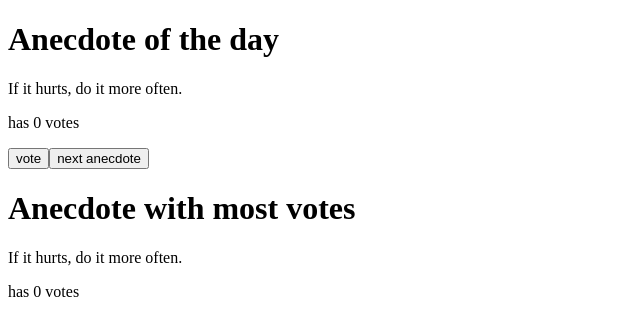
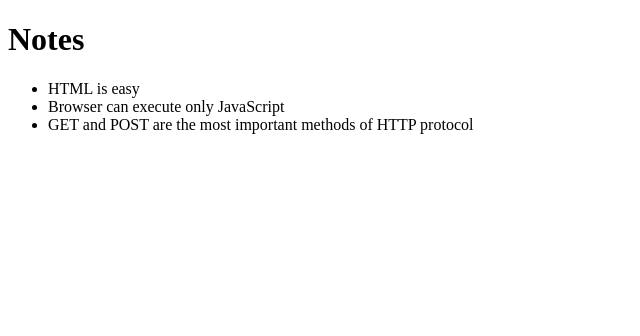
Before and after one commit to shakirhussain10/FullStackJourney, a React (Vite) app in the folder part1/courseinfo/: page / in a window 1280 px wide. Shown: the top 336 px of the page, without its empty margins (0-640 px from the left). Built offline with nearby package versions, Linux system fonts and the light colour scheme.

Commit message:
rendering collection

```diff
--- a/part1/courseinfo/src/App.jsx
+++ b/part1/courseinfo/src/App.jsx
@@ -1,52 +1,21 @@
 
 import { useState } from "react";
 
-const App = () => {
+const App = (props) => {
+  const { notes } = props
+
+   return (
+    <div>
+      <h1>Notes</h1>
+      <ul>
+        {notes.map(note =>
+        <li key={note.id}>
+          {note.content}
+        </li>)}
+      </ul>
+</div>
+  )
+}
 
 
-  const anecdotes = [
-    "If it hurts, do it more often.",
-    "Adding manpower to a late software project makes it later!",
-    "The first 90 percent of the code accounts for the first 90 percent of the development time...The remaining 10 percent of the code accounts for the other 90 percent of the development time.",
-    "Any fool can write code that a computer can understand. Good programmers write code that humans can understand.",
-    "Premature optimization is the root of all evil.",
-    "Debugging is twice as hard as writing the code in the first place. Therefore, if you write the code as cleverly as possible, you are, by definition, not smart enough to debug it.",
-    "Programming without an extremely heavy use of console.log is same as if a doctor would refuse to use x-rays or blood tests when diagnosing patients.",
-    "The only way to go fast, is to go well.",
-  ];
-
-  const [selected, setSelected] = useState(0);
-
-  const [votes, setVotes] = useState(new Array(anecdotes.length).fill(0));
-
-  const handleNextAnecdote = () => {
-    const randomIndex = Math.floor(Math.random() * anecdotes.length);
-    setSelected(randomIndex);
-  };
-
-
-  const voteBtn = () => {
-    const copy = [...votes];
-    copy[selected] += 1;
-    setVotes(copy);
-  }
-
-  const maxVotes = Math.max(...votes);
-
-  const mostVotedIndex = votes.indexOf(maxVotes);
-
-  return (
-    <div>
-      <h1>Anecdote of the day</h1>
-      <p> {anecdotes[selected]} </p>
-      <p>has {votes[selected]} votes</p>
-      <button onClick={voteBtn}>vote</button>
-      <button onClick={handleNextAnecdote}>next anecdote</button>
-
-      <h1>Anecdote with most votes</h1>
-      <p>{anecdotes[mostVotedIndex]}</p>
-      <p>has {maxVotes} votes</p>
-    </div>
-  );
-};
 export default App;
--- a/part1/courseinfo/src/main.jsx
+++ b/part1/courseinfo/src/main.jsx
@@ -1,5 +1,24 @@
 import ReactDOM from 'react-dom/client'
-
 import App from './App'
 
-ReactDOM.createRoot(document.getElementById('root')).render(<App />)
+const notes = [
+  {
+    id: 1,
+    content: 'HTML is easy',
+    important: true
+  },
+  {
+    id: 2,
+    content: 'Browser can execute only JavaScript',
+    important: false
+  },
+  {
+    id: 3,
+    content: 'GET and POST are the most important methods of HTTP protocol',
+    important: true
+  }
+]
+
+ReactDOM.createRoot(document.getElementById('root')).render(
+  <App notes={notes} />
+)
```
Also changed, not shown: 1 other file (tests, documents, lock files or other folders).
